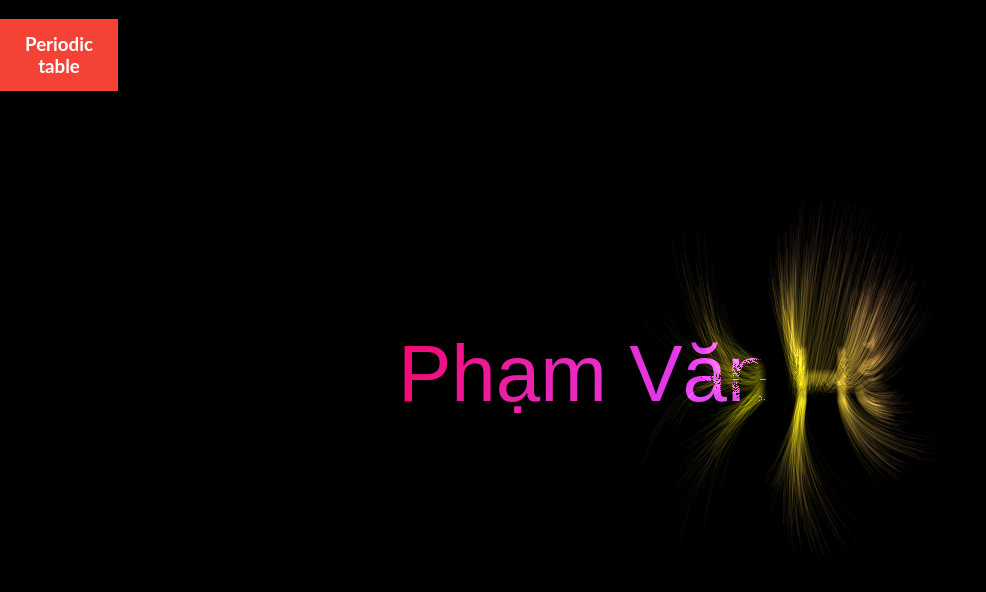
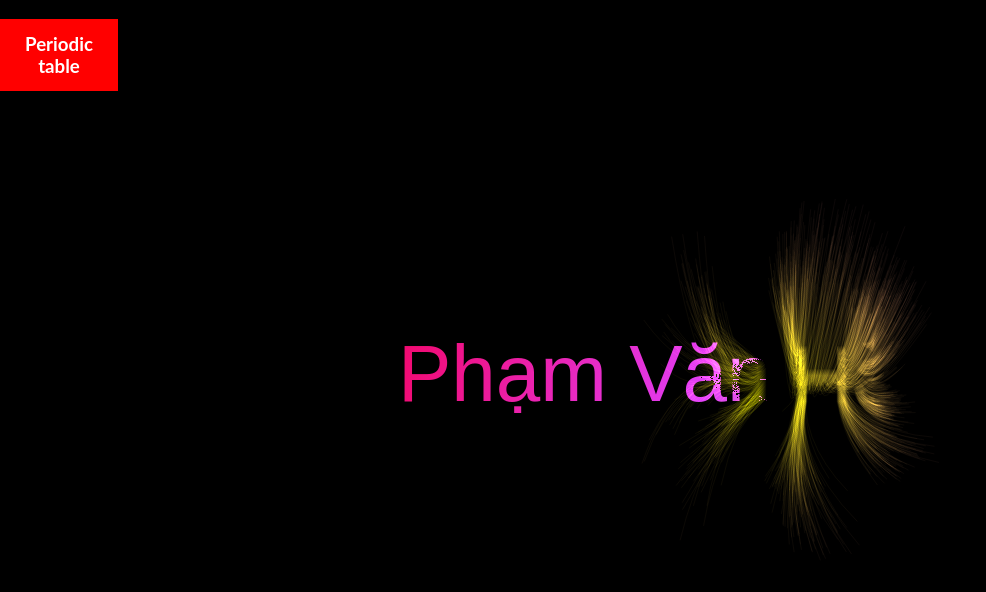
Before and after one commit to tigerczar/tigerczar.github.io, a plain HTML site: page myName.html in a window 1280 px wide. In both pictures the pointer is over the link "Periodic table". Shown: the top 592 px of the page, without its empty margins (0-986 px from the left). Drawn offline with Linux system fonts and the light colour scheme.

Commit message:
Update myName.html

```diff
--- a/myName.html
+++ b/myName.html
@@ -56,7 +56,7 @@ mixpanel.init("2cba096283f86a8f7ec01f4c367170d1");
 	}
 
 a:hover, a:active {
-    background-color: #f44336;
+    background-color:red;
 }
     </style>
         </head>
```
Lines whose indentation alone changed are shown as unchanged.
